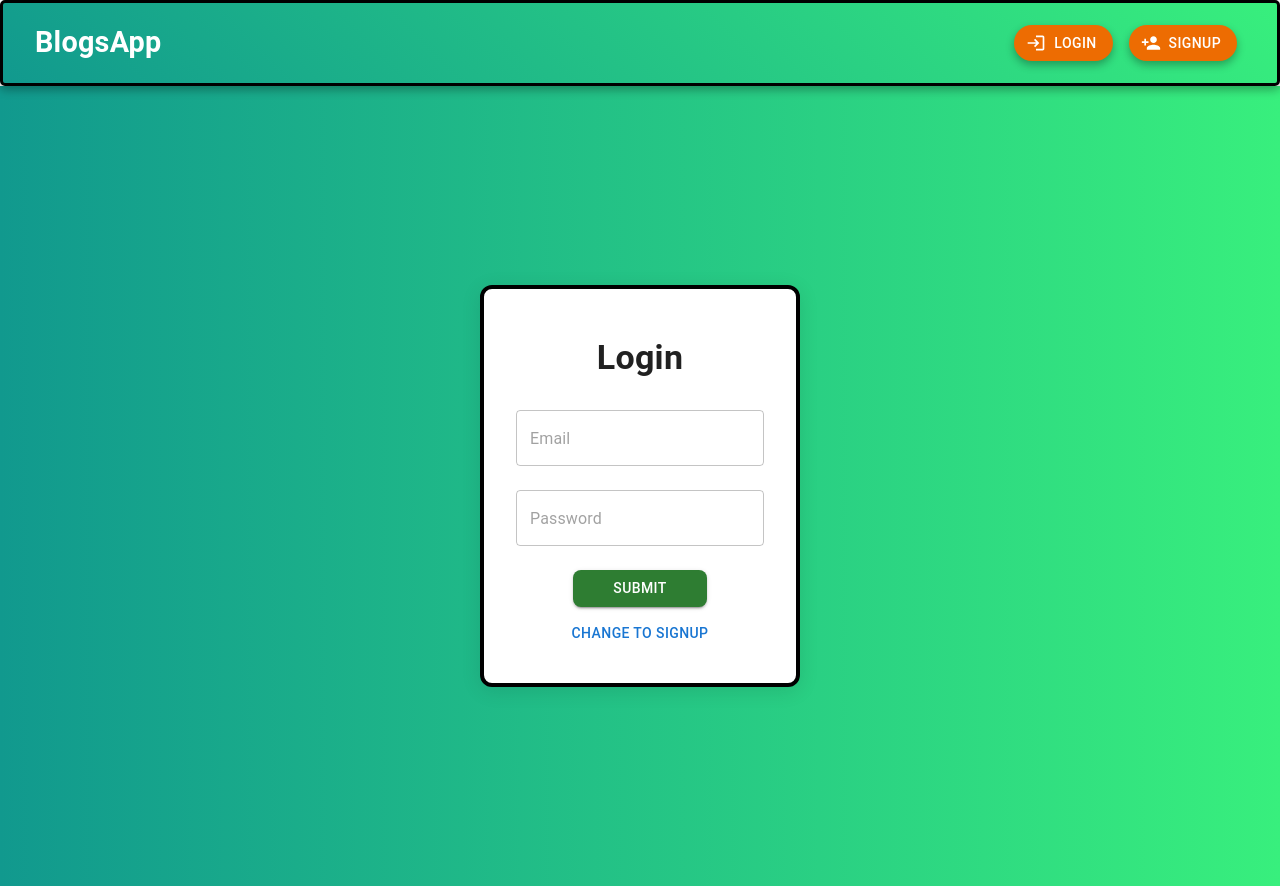
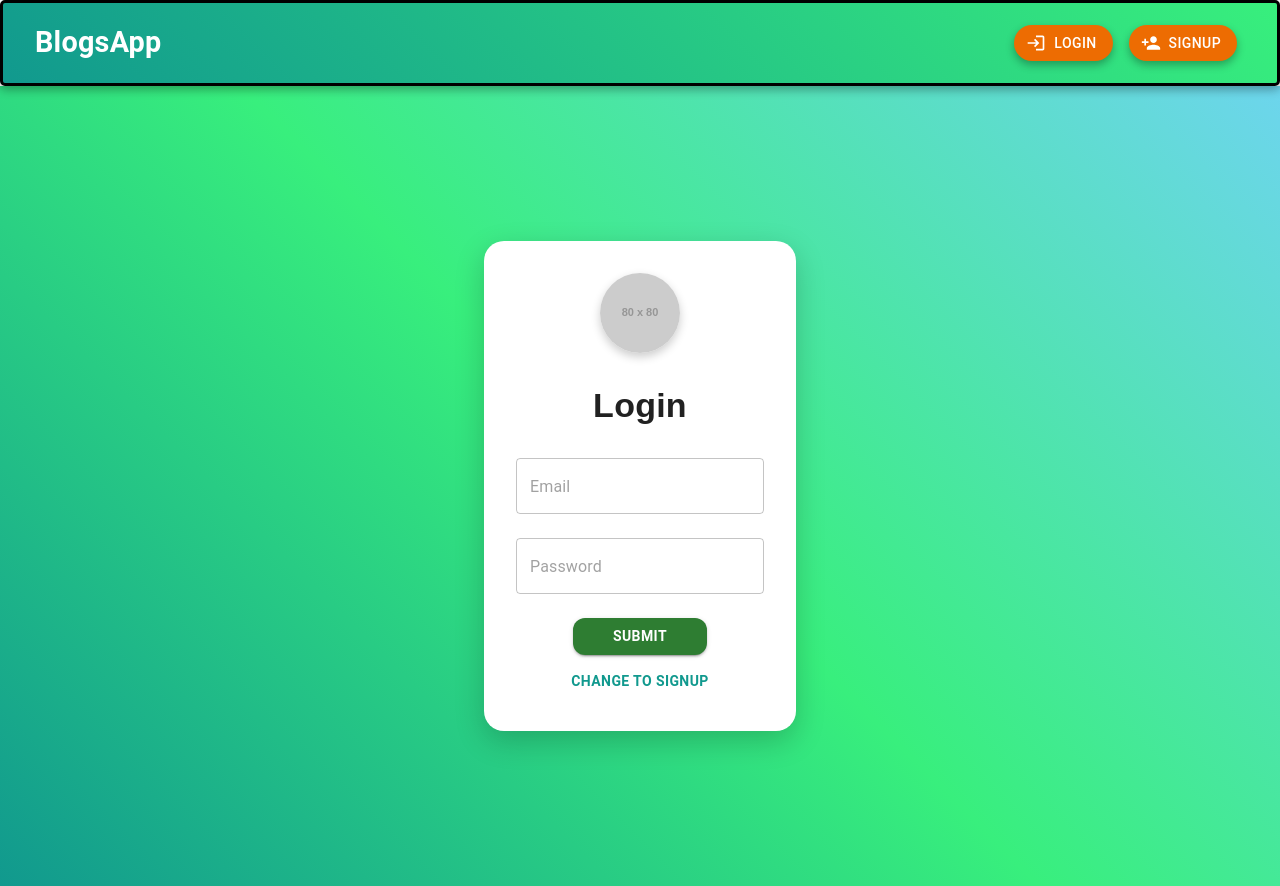
Before and after one commit to sahnivanika/frontend, a React (Create React App) app: page /auth in a window 1280 px wide. Built offline with nearby package versions, Linux system fonts and the light colour scheme.

Commit message:
Update Auth.js

```diff
--- a/src/components/Auth.js
+++ b/src/components/Auth.js
@@ -1,5 +1,5 @@
 import { Box, Button, TextField, Typography } from "@mui/material";
-import React, { useState, useEffect } from "react";
+import React, { useState } from "react";
 import axios from "axios";
 import { useDispatch } from "react-redux";
 import { authActions } from "../store";
@@ -15,11 +15,6 @@ const Auth = () => {
   });
 
   const [isSignup, setIsSignup] = useState(false);
-  const [fadeIn, setFadeIn] = useState(false);
-
-  useEffect(() => {
-    setFadeIn(true); // Trigger fade-in animation on component load
-  }, []);
 
   const handleChange = (e) => {
     setInputs((prevState) => ({
@@ -76,11 +71,11 @@ const Auth = () => {
       alignItems="center"
       height="100vh"
       sx={{
-        background: "linear-gradient(to right, #11998e, #38ef7d)",
-        animation: fadeIn ? "fadeIn 1s ease-in" : "none",
-        "@keyframes fadeIn": {
-          from: { opacity: 0 },
-          to: { opacity: 1 },
+        background: "linear-gradient(45deg, #11998e, #38ef7d, #6dd5ed)",
+        animation: "backgroundPulse 10s infinite alternate",
+        "@keyframes backgroundPulse": {
+          from: { backgroundPosition: "0% 50%" },
+          to: { backgroundPosition: "100% 50%" },
         },
       }}
     >
@@ -91,27 +86,46 @@ const Auth = () => {
           flexDirection="column"
           alignItems="center"
           justifyContent="center"
-          boxShadow="0px 4px 20px rgba(0, 0, 0, 0.1)"
+          boxShadow="0px 10px 30px rgba(0, 0, 0, 0.2)"
           padding={4}
           margin="auto"
-          borderRadius={3}
+          borderRadius={5}
           sx={{
             backgroundColor: "white",
-            border: "4px solid black",
-            borderColor: "black",
-            transform: fadeIn ? "scale(1)" : "scale(0.9)",
-            transition: "transform 0.5s ease",
+            transform: "scale(1)",
+            transition: "all 0.3s ease-in-out",
+            "&:hover": {
+              transform: "scale(1.02)",
+              boxShadow: "0px 15px 40px rgba(0, 0, 0, 0.3)",
+            },
           }}
         >
+          {/* Add a decorative element */}
+          <Box
+            sx={{
+              width: 80,
+              height: 80,
+              backgroundImage: "url('https://via.placeholder.com/80')", // Replace with a logo or illustration
+              backgroundSize: "cover",
+              borderRadius: "50%",
+              marginBottom: 2,
+              boxShadow: "0px 4px 10px rgba(0, 0, 0, 0.2)",
+            }}
+          ></Box>
+
           <Typography
             variant="h4"
             padding={2}
             textAlign="center"
             fontWeight="bold"
             color="text.primary"
+            sx={{
+              fontFamily: "'Poppins', sans-serif",
+            }}
           >
             {isSignup ? "Signup" : "Login"}
           </Typography>
+
           {isSignup && (
             <TextField
               name="name"
@@ -122,10 +136,13 @@ const Auth = () => {
               fullWidth
               variant="outlined"
               sx={{
-                transition: "transform 0.3s ease",
-                "&:focus-within": {
-                  transform: "scale(1.02)",
-                  boxShadow: "0px 0px 10px rgba(0, 0, 0, 0.3)",
+                "& .MuiOutlinedInput-root": {
+                  "&:hover fieldset": {
+                    borderColor: "#11998e",
+                  },
+                  "&.Mui-focused fieldset": {
+                    borderColor: "#38ef7d",
+                  },
                 },
               }}
             />
@@ -139,10 +156,13 @@ const Auth = () => {
             fullWidth
             variant="outlined"
             sx={{
-              transition: "transform 0.3s ease",
-              "&:focus-within": {
-                transform: "scale(1.02)",
-                boxShadow: "0px 0px 10px rgba(0, 0, 0, 0.3)",
+              "& .MuiOutlinedInput-root": {
+                "&:hover fieldset": {
+                  borderColor: "#11998e",
+                },
+                "&.Mui-focused fieldset": {
+                  borderColor: "#38ef7d",
+                },
               },
             }}
           />
@@ -156,10 +176,13 @@ const Auth = () => {
             type="password"
             variant="outlined"
             sx={{
-              transition: "transform 0.3s ease",
-              "&:focus-within": {
-                transform: "scale(1.02)",
-                boxShadow: "0px 0px 10px rgba(0, 0, 0, 0.3)",
+              "& .MuiOutlinedInput-root": {
+                "&:hover fieldset": {
+                  borderColor: "#11998e",
+                },
+                "&.Mui-focused fieldset": {
+                  borderColor: "#38ef7d",
+                },
               },
             }}
           />
@@ -169,13 +192,14 @@ const Auth = () => {
             color="success"
             sx={{
               marginTop: 2,
-              borderRadius: 2,
+              borderRadius: 3,
               paddingX: 5,
-              transition: "transform 0.3s ease",
+              fontWeight: "bold",
               "&:hover": {
                 backgroundColor: "#38ef7d",
                 transform: "scale(1.05)",
               },
+              transition: "all 0.3s ease",
             }}
           >
             Submit
@@ -185,12 +209,12 @@ const Auth = () => {
             variant="text"
             sx={{
               marginTop: 1,
-              color: "primary.main",
-              transition: "transform 0.3s ease",
+              color: "#11998e",
+              fontWeight: "bold",
               "&:hover": {
-                color: "green",
-                transform: "scale(1.05)",
+                color: "#38ef7d",
               },
+              transition: "color 0.3s ease",
             }}
           >
             Change To {isSignup ? "Login" : "Signup"}
```
